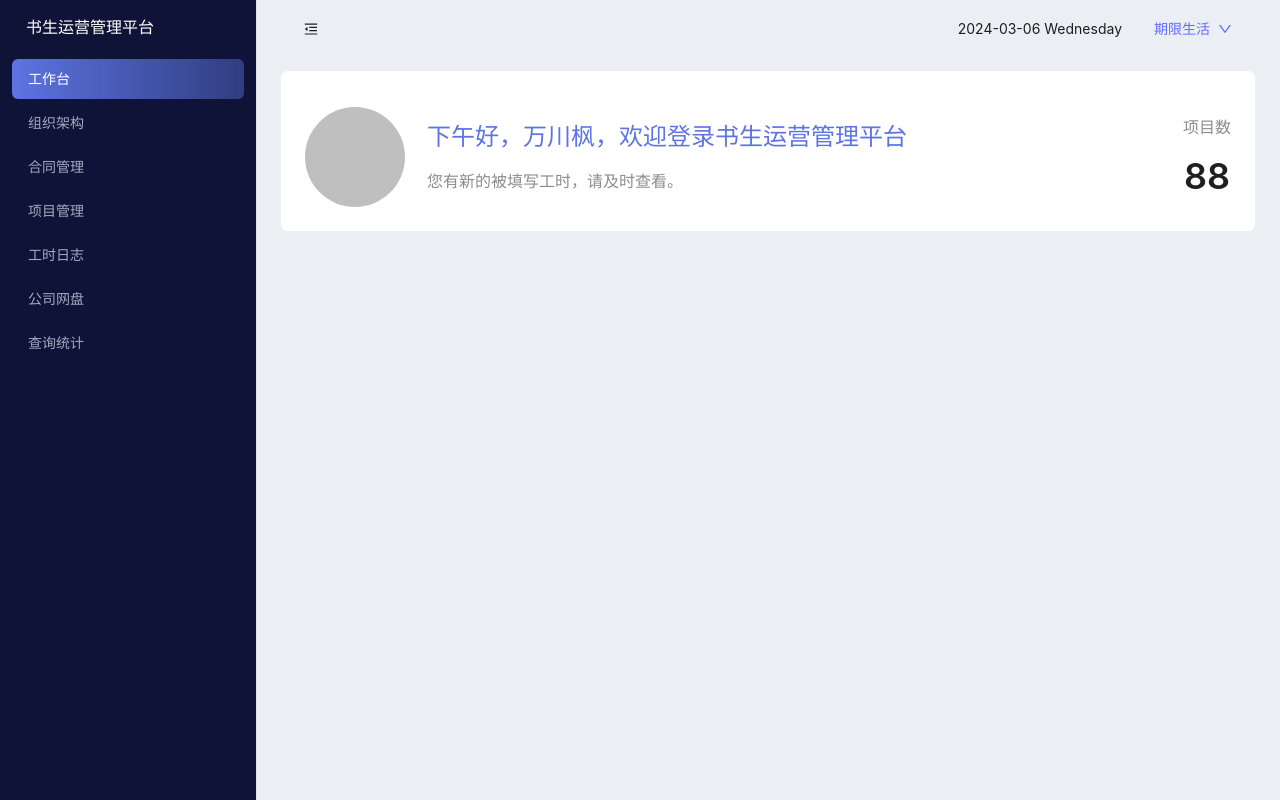
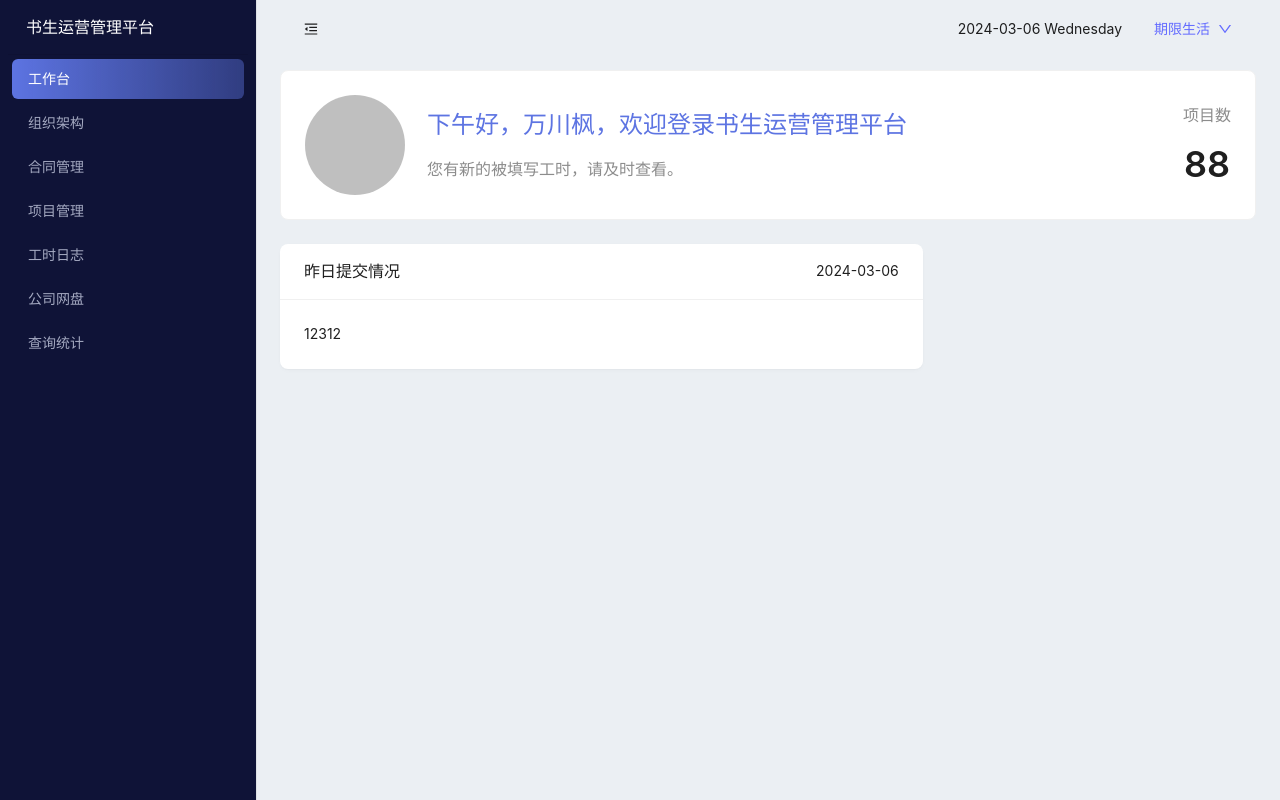
Before and after one commit to sMaximus/react-demo, a React (Vite) app: page / in a window 1280 px wide. Built offline with nearby package versions, Linux system fonts and the light colour scheme.

Commit message:
project init

```diff
--- a/src/layout/index.tsx
+++ b/src/layout/index.tsx
@@ -1,4 +1,4 @@
-import { ProLayout } from "@ant-design/pro-components";
+import { PageContainer, ProLayout } from "@ant-design/pro-components";
 import { Outlet } from "react-router";
 import { router } from "@src/routers";
 import { useEffect, useState } from "react";
@@ -45,8 +45,7 @@ const Layout = () => {
       style={{
         height: "100vh",
         width: "100vw",
-      }}
-    >
+      }}>
       <ProLayout
         title="书生运营管理平台"
         pageTitleRender={() => {
@@ -57,6 +56,7 @@ const Layout = () => {
           pathname: "/",
         }}
         token={{
+          bgLayout: "#EBEFF3",
           sider: {
             colorMenuBackground: "#0F1337",
             colorTextMenuTitle: "#FFFFFF",
@@ -67,23 +67,25 @@ const Layout = () => {
         }}
         breakpoint={false}
         collapsed={collapsed}
-        contentStyle={{
-          padding: 0,
-          background: "#EBEFF3",
-          height: "100vh",
-        }}
         collapsedButtonRender={false}
         route={{
           routes: [...routers],
         }}
-        menuItemRender={(item, dom) => <Link to={item.path || "/"}>{dom}</Link>}
-      >
+        menuItemRender={(item, dom) => (
+          <Link to={item.path || "/"}>{dom}</Link>
+        )}>
         <Navbar
           collapsed={collapsed}
           onCollapse={() => setCollapsed(!collapsed)}
         />
-
-        <Outlet />
+        <PageContainer
+          header={{
+            title: "",
+            style: {
+              padding: "12px 24px",
+            },
+          }}
+          content={<Outlet />}></PageContainer>
       </ProLayout>
     </div>
   );
--- a/src/pages/Workspace/components/Welcome.tsx
+++ b/src/pages/Workspace/components/Welcome.tsx
@@ -1,10 +1,8 @@
-import { PageContainer } from "@ant-design/pro-components";
 import { Avatar, Card, ConfigProvider, Flex, Space } from "antd";
 import Title from "antd/es/typography/Title";
 
 const Welcome = () => {
   return (
-    <Card style={{ margin: "24px" }}>
     <ConfigProvider
       theme={{
         components: {
@@ -14,16 +12,8 @@ const Welcome = () => {
             fontSizeHeading1: 36,
           },
         },
-        }}
-      >
-        <PageContainer
-          header={{
-            title: "",
-            style: {
-              padding: 0,
-            },
-          }}
-          content={
+      }}>
+      <Card>
         <Flex vertical={false} align="center" justify="space-between">
           <Space size={22}>
             <Avatar size={100} />
@@ -47,10 +37,8 @@ const Welcome = () => {
             <Title level={1}>88</Title>
           </Flex>
         </Flex>
-          }
-        ></PageContainer>
+      </Card>
     </ConfigProvider>
-    </Card>
   );
 };
 
--- /dev/null
+++ b/src/pages/Workspace/components/Yesterday.tsx
@@ -0,0 +1,20 @@
+import { Card } from "antd";
+import dayjs from "dayjs";
+import styles from "../index.less";
+
+const Yesterday = () => {
+  const now = dayjs().format("YYYY-MM-DD");
+  return (
+    <Card
+      style={{
+        marginBottom: 24,
+      }}
+      title={<span className={styles.yesterdayTitle}>昨日提交情况</span>}
+      bordered={false}
+      extra={<>{now}</>}>
+      12312
+    </Card>
+  );
+};
+
+export default Yesterday;
--- /dev/null
+++ b/src/pages/Workspace/index.less
@@ -0,0 +1,5 @@
+.yesterday-title {
+  font-weight: bold;
+  font-size: 18px;
+  color: #606373;
+}
--- a/src/pages/Workspace/index.tsx
+++ b/src/pages/Workspace/index.tsx
@@ -1,5 +1,6 @@
-import { Row } from "antd";
+import { Col, Row } from "antd";
 import Welcome from "./components/Welcome";
+import Yesterday from "./components/Yesterday";
 import { GridContent } from "@ant-design/pro-components";
 import { Suspense } from "react";
 
@@ -9,12 +10,16 @@ const Workspace = () => {
       <Suspense fallback={null}>
         <Welcome />
       </Suspense>
+
       <Row
         gutter={24}
         style={{
           marginTop: 24,
-        }}
-      ></Row>
+        }}>
+        <Col xl={16} lg={24} md={24} sm={24} xs={24}>
+          <Yesterday />
+        </Col>
+      </Row>
     </GridContent>
   );
 };
```
Also changed, not shown: src/typings.d.ts (added, +18 -0 lines). Lines whose indentation alone changed are shown as unchanged.
